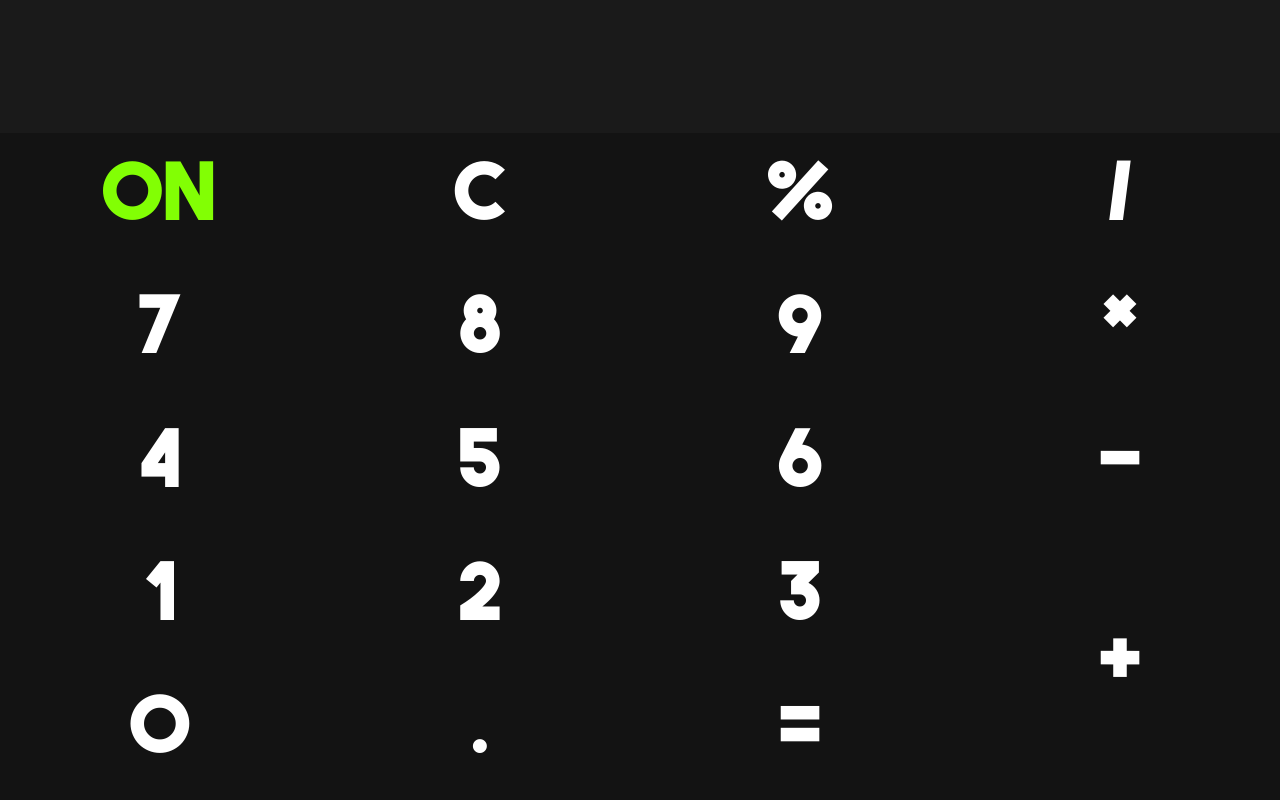
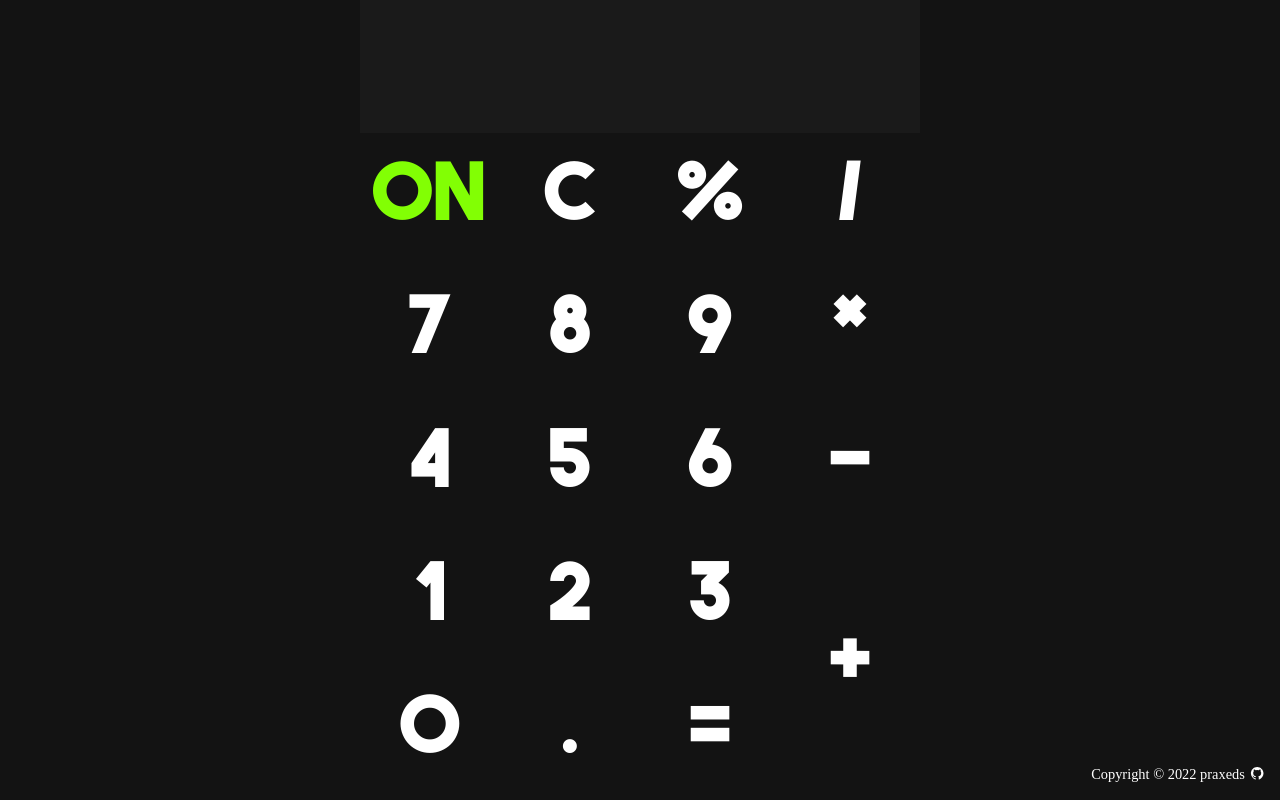
Before and after one commit to praxeds/theodinproject-calculator, a website: page index.html in a window 1280 px wide. Drawn offline with nearby package versions, Linux system fonts and the light colour scheme.

Commit message:
Project finished, added footer and media queries

```diff
--- a/css/styles.css
+++ b/css/styles.css
@@ -178,3 +178,41 @@ main>section:last-of-type {
     height: 100%;
     position: relative;
 }
+
+footer {
+    color: white;
+    position: absolute;
+    right: 0;
+    bottom: 0;
+    padding: 1rem;
+    font-size: 0.9rem;
+    display: none;
+    gap: 0.3rem;
+}
+
+footer a:hover {
+    transform: rotate(360deg) scale(1.2);
+    transition-duration: 0.6s;
+}
+
+ion-icon {
+    color: white;
+}
+
+/* !Media Queries */
+@media (min-width: 992px) {
+    body {
+        background-color: var(--baseColor);
+    }
+    main {
+        width: 70vmin;
+        height: 100vh;
+        margin: 0 auto;
+    }
+    #display > p {
+        font-size: 18vmin;
+    }
+    footer {
+        display: flex;
+    }
+}
--- a/index.html
+++ b/index.html
@@ -96,6 +96,15 @@
             </section>
         </section>
     </main>
+
+    <footer>
+        <p>Copyright © 2022 praxeds</p>
+        <a href="https://github.com/praxeds" target="_blank">
+            <ion-icon name="logo-github"></ion-icon>
+        </a>
+    </footer>
+    <script type="module" src="https://unpkg.com/ionicons@5.5.2/dist/ionicons/ionicons.esm.js"></script>
+    <script nomodule src="https://unpkg.com/ionicons@5.5.2/dist/ionicons/ionicons.js"></script>
     <script src="script.js"></script>
 </body>
 
--- a/script.js
+++ b/script.js
@@ -15,7 +15,13 @@ let result
 let resultArr
 
 
-turnOnBtn.addEventListener('click', turnOnDisplay)
+turnOnBtn.addEventListener('click', function() {
+    if (lcdDisplay.classList.contains('noDisplay')) {
+        turnOnDisplay()
+    } else {
+        clearDisplay()
+    }
+})
 clearBtn.addEventListener('click', clearDisplay)
 calcOutput.addEventListener('transitionend', removeTransition)
 
@@ -40,12 +46,8 @@ function percentage() {
 }
 
 function turnOnDisplay() {
-    if (lcdDisplay.classList.contains('noDisplay') == true) {
-        lcdDisplay.classList.remove('noDisplay')
-        startAudio.play()
-    } else {
-        return
-    }
+    lcdDisplay.classList.remove('noDisplay')
+    startAudio.play()
 }
 
 function clearDisplay() {
```
Also changed, not shown: assets/images/github.svg (added).
